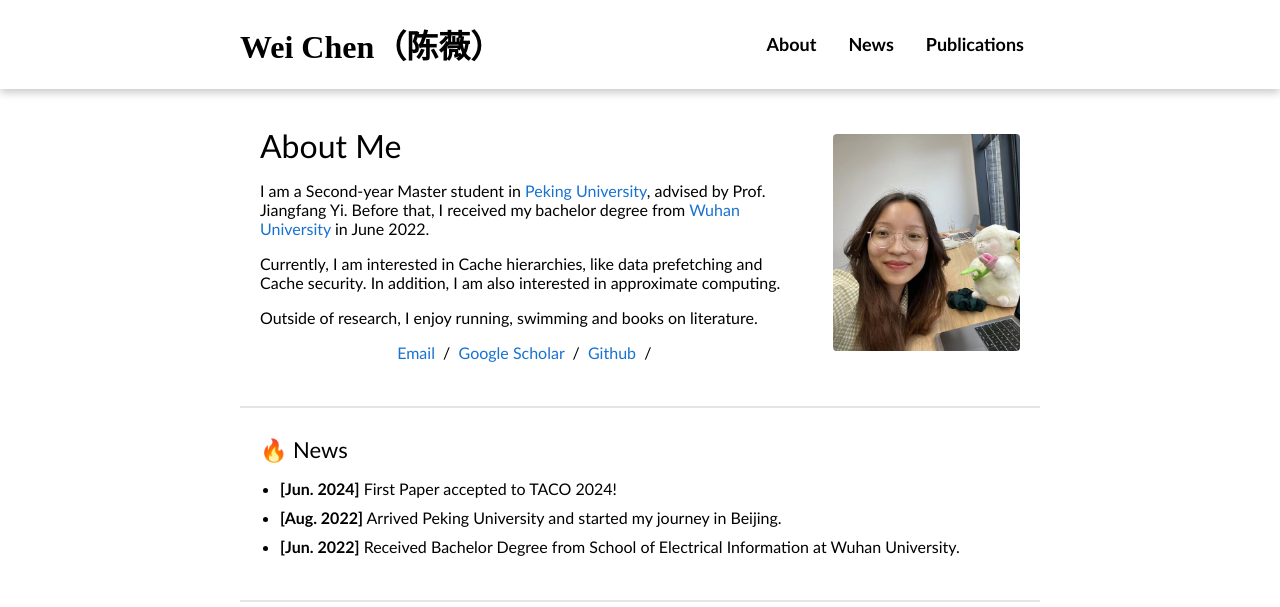
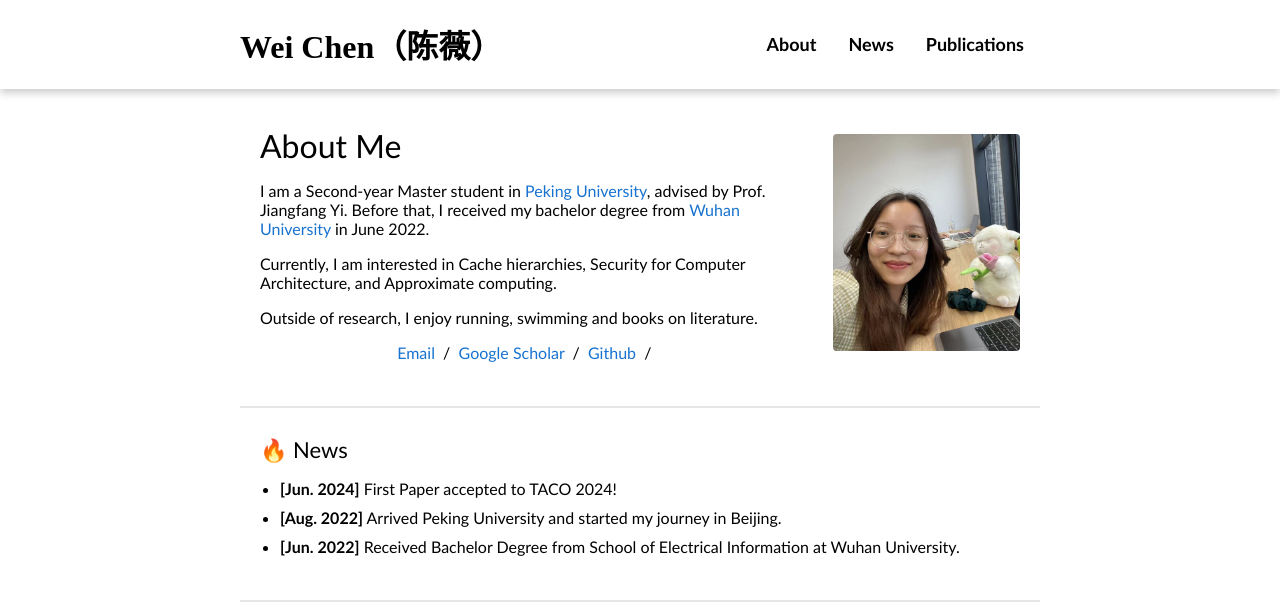
Before and after one commit to Ailie-chen/Ailie-chen.github.io, a plain HTML site: page index.html in a window 1280 px wide. Shown: the top 607 px of the page. Drawn offline with Linux system fonts and the light colour scheme.

Commit message:
modify the interest fields

```diff
--- a/index.html
+++ b/index.html
@@ -54,7 +54,7 @@
                   University</a> in June 2022.
               </p>
               <p>
-                Currently, I am interested in Cache hierarchies, like data prefetching and Cache security. In addition, I am also interested in approximate computing.
+                Currently, I am interested in Cache hierarchies, Security for Computer Architecture, and Approximate computing.
               </p>
               <p>
                 Outside of research, I enjoy running, swimming and books on literature.
```
